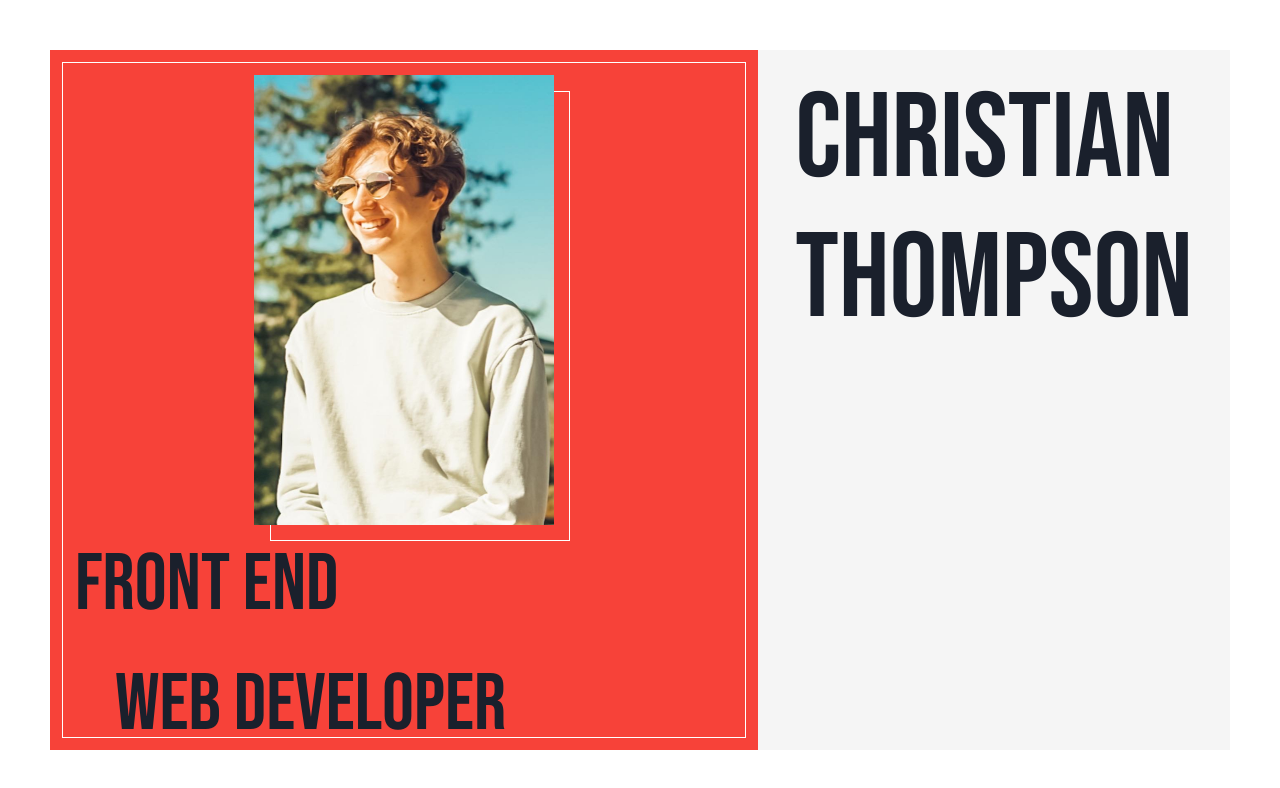
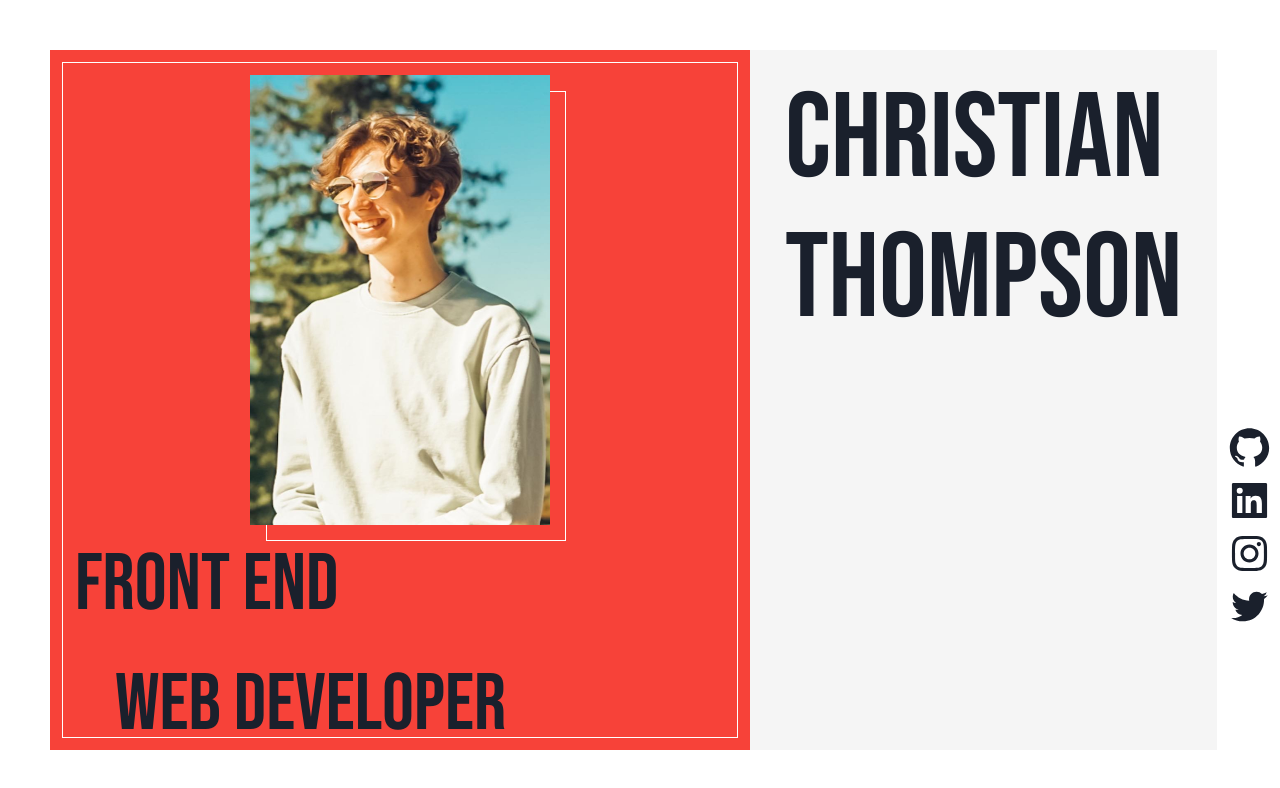
Before and after one commit to Weegius/Portfolio, a React (Create React App) app: page / in a window 1280 px wide. Shown: the top 788 px of the page. Built offline with nearby package versions, Linux system fonts and the light colour scheme; a web font is replaced by a local one.

Commit message:
added connection component with animation

```diff
--- a/package.json
+++ b/package.json
@@ -11,9 +11,10 @@
     "@testing-library/jest-dom": "^5.16.2",
     "@testing-library/react": "^12.1.2",
     "@testing-library/user-event": "^13.5.0",
-    "framer-motion": "^6",
+    "framer-motion": "^6.2.6",
     "react": "^17.0.2",
     "react-dom": "^17.0.2",
+    "react-icons": "^4.3.1",
     "react-scripts": "5.0.0",
     "web-vitals": "^2.1.4"
   },
--- a/src/App.js
+++ b/src/App.js
@@ -1,10 +1,18 @@
 import React from "react";
 import { Flex, Text, Image} from "@chakra-ui/react";
+import {
+  AiFillGithub,
+  AiOutlineInstagram,
+  AiOutlineTwitter,
+  AiFillLinkedin,
+} from "react-icons/ai";
+import IconComponent from "./IconComponent";
 
 function App() {
   return (
-    <Flex>
-      <Flex p={50} h="100vh" w="100%">
+    <>
+      <Flex  h="100vh" w="100%">
+        <Flex w='100%' h='100%' p={50}>
           <Flex p={3} w="60%" h="100%" bg="#f74239">
             <Flex
               p={3}
@@ -20,7 +28,7 @@ function App() {
                   pos="absolute"
                   alignSelf={"center"}
                   borderWidth={1}
-                borderColor={'white'}
+                  borderColor={"white"}
                   mt={8}
                   ml={4}
                   w={300}
@@ -31,10 +39,8 @@ function App() {
                   alt="Headshot"
                   pos="relative"
                   alignSelf={"center"}
-                // bg="red.900"
                   w={300}
                   h={450}
-                // boxSize='100%'
                 />
               </Flex>
               <Flex flexDir={"column"} fontSize={80}>
@@ -57,7 +63,24 @@ function App() {
             </Flex>
           </Flex>
         </Flex>
+        <Flex
+          // w="100%"
+          flexDir="column"
+          alignSelf="center"
+          pos='relative'
+          ml={-10}
+          mr={2}
+          mt={250}
+          h={200}
+          justifyContent='space-between'
+        >
+          <IconComponent icon={AiFillGithub} />
+          <IconComponent icon={AiFillLinkedin} />
+          <IconComponent icon={AiOutlineInstagram} />
+          <IconComponent icon={AiOutlineTwitter} />
         </Flex>
+      </Flex>
+    </>
   );
 }
 
--- /dev/null
+++ b/src/IconComponent.js
@@ -0,0 +1,18 @@
+import React from "react";
+import { Icon } from "@chakra-ui/react";
+import { motion } from "framer-motion"
+
+const IconComponent = ({icon}) => {
+  return (
+    <motion.div whileHover={{ scale: 1.2 }}>
+      <Icon
+        as={icon}
+        w={45}
+        h={45}
+        _hover={{ cursor: "pointer", color: "#f74239" }}
+      />
+    </motion.div>
+
+  )
+};
+export default IconComponent;
--- a/src/index.js
+++ b/src/index.js
@@ -4,6 +4,7 @@ import App from "./App";
 import reportWebVitals from "./reportWebVitals";
 import { ChakraProvider, extendTheme } from "@chakra-ui/react";
 import "@fontsource/bebas-neue";
+
 
 
 const theme = extendTheme({
```
Also changed, not shown: 2 other files (tests, documents, lock files or other folders). Lines whose indentation alone changed are shown as unchanged.
